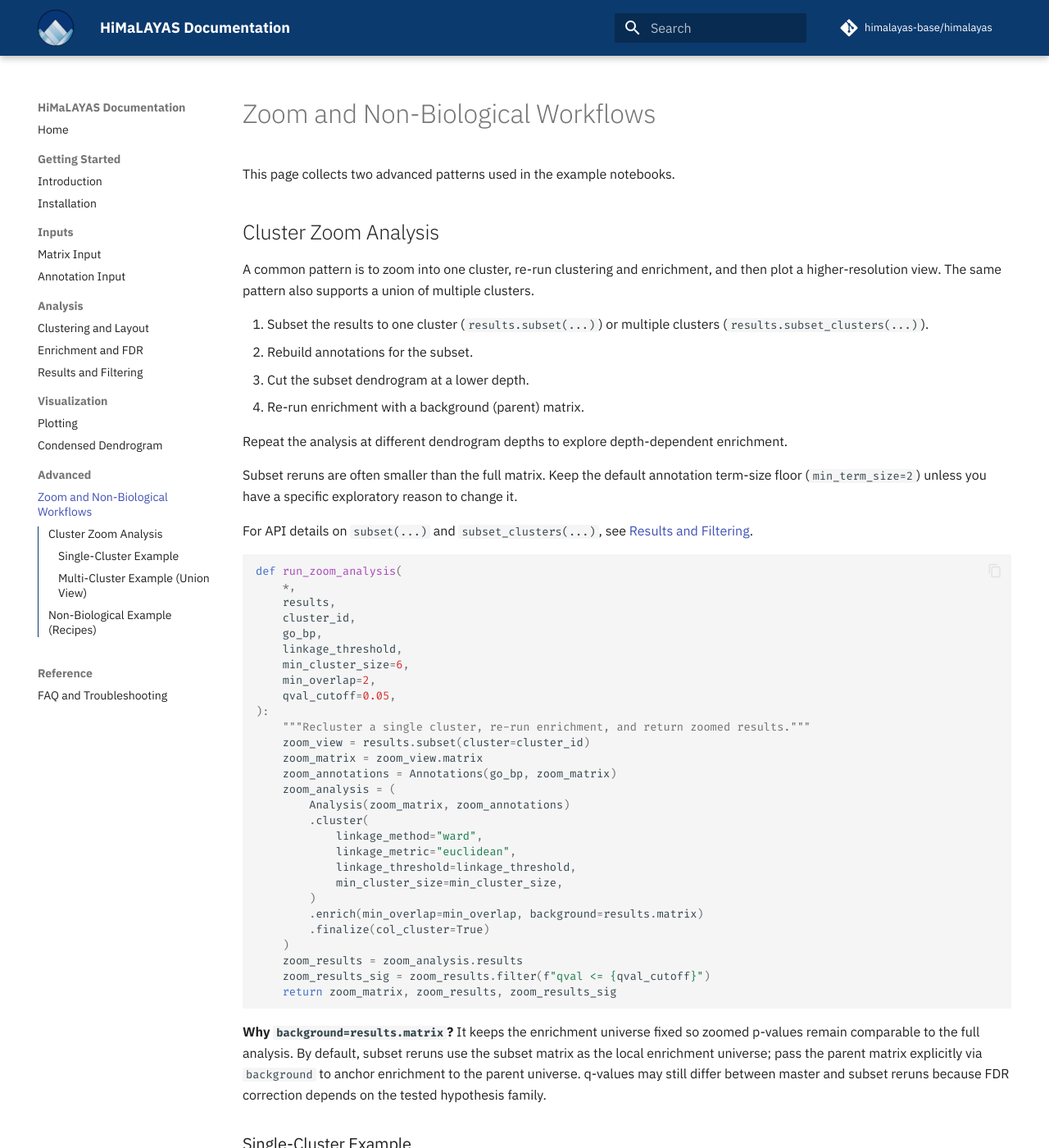
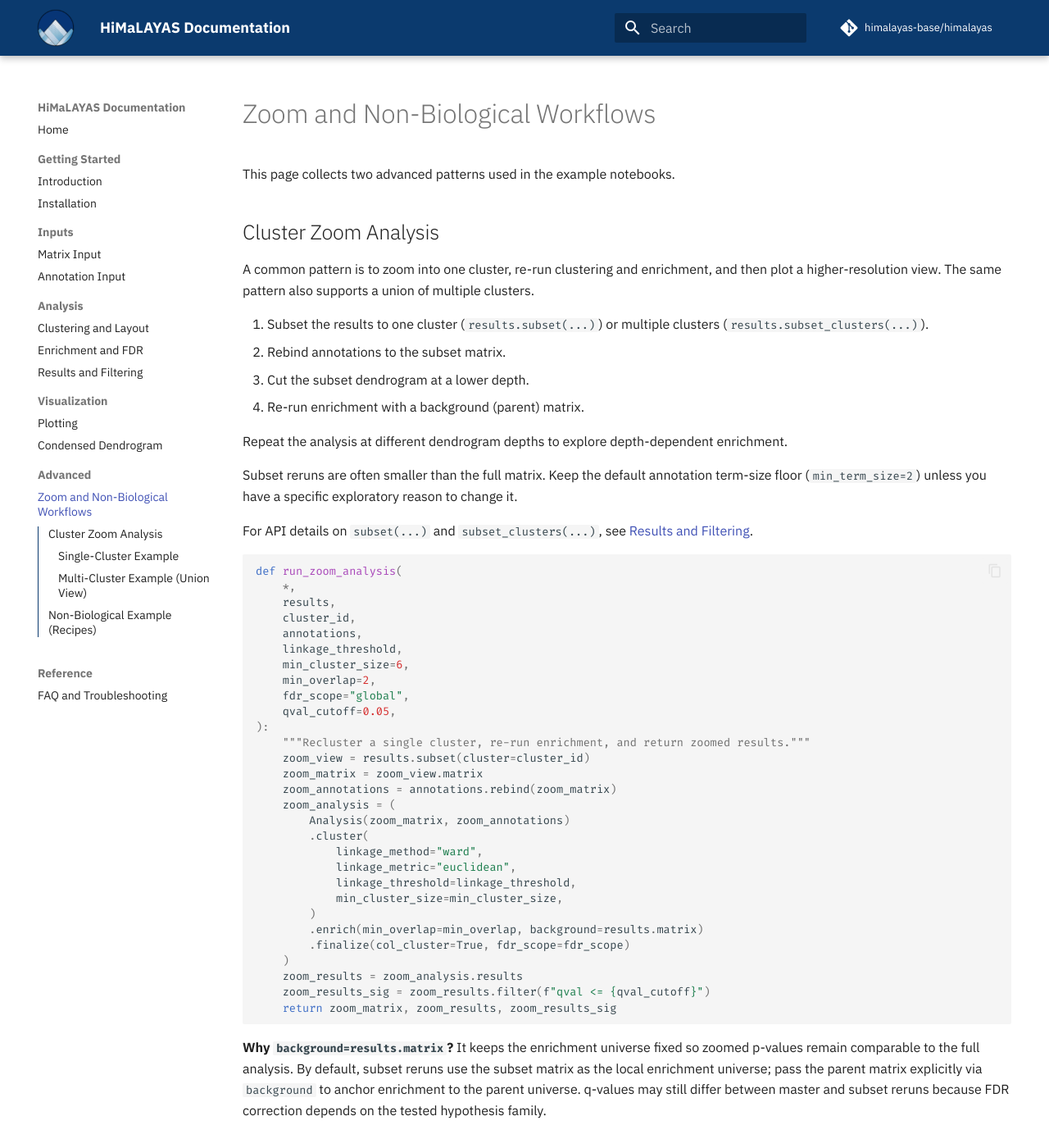
Before and after one commit to himalayas-base/himalayas-docs, an MkDocs documentation site: the page built from docs/9_advanced_workflows.md, in a window 1280 px wide and 1400 px high. Shown: the whole window at 82% size. Built offline with MkDocs 1.6.1 and Material for MkDocs 9.7.7, drawn with Linux system fonts in a browser that asks for light colours; comment, search, counter and statistics services are not loaded; some of the changed text lies outside the part shown.

Commit message:
finely polish prose and examples

````diff
--- a/docs/9_advanced_workflows.md
+++ b/docs/9_advanced_workflows.md
@@ -7,7 +7,7 @@ This page collects two advanced patterns used in the example notebooks.
 A common pattern is to zoom into one cluster, re-run clustering and enrichment, and then plot a higher-resolution view. The same pattern also supports a union of multiple clusters.
 
 1. Subset the results to one cluster (`results.subset(...)`) or multiple clusters (`results.subset_clusters(...)`).
-2. Rebuild annotations for the subset.
+2. Rebind annotations to the subset matrix.
 3. Cut the subset dendrogram at a lower depth.
 4. Re-run enrichment with a background (parent) matrix.
 
@@ -22,16 +22,17 @@ def run_zoom_analysis(
     *,
     results,
     cluster_id,
-    go_bp,
+    annotations,
     linkage_threshold,
     min_cluster_size=6,
     min_overlap=2,
+    fdr_scope="global",
     qval_cutoff=0.05,
 ):
     """Recluster a single cluster, re-run enrichment, and return zoomed results."""
     zoom_view = results.subset(cluster=cluster_id)
     zoom_matrix = zoom_view.matrix
-    zoom_annotations = Annotations(go_bp, zoom_matrix)
+    zoom_annotations = annotations.rebind(zoom_matrix)
     zoom_analysis = (
         Analysis(zoom_matrix, zoom_annotations)
         .cluster(
@@ -41,7 +42,7 @@ def run_zoom_analysis(
             min_cluster_size=min_cluster_size,
         )
         .enrich(min_overlap=min_overlap, background=results.matrix)
-        .finalize(col_cluster=True)
+        .finalize(col_cluster=True, fdr_scope=fdr_scope)
     )
     zoom_results = zoom_analysis.results
     zoom_results_sig = zoom_results.filter(f"qval <= {qval_cutoff}")
@@ -59,12 +60,14 @@ Choose a cluster and a tighter cut, then run the zoom:
 ```python
 example_cluster = int(results.clusters.unique_clusters[0])
 zoom_threshold = 6
+FDR_SCOPE = "global"
 
 zoom_matrix, zoom_results, zoom_results_sig = run_zoom_analysis(
     results=results,
     cluster_id=example_cluster,
-    go_bp=go_bp,
+    annotations=annotations,
     linkage_threshold=zoom_threshold,
+    fdr_scope=FDR_SCOPE,
 )
 ```
 
@@ -88,10 +91,11 @@ Use the same zoom pipeline, but subset a union of parent clusters:
 ```python
 cluster_ids = [2, 7, 9]
 zoom_threshold = 6
+FDR_SCOPE = "global"
 
 zoom_view = results.subset_clusters(clusters=cluster_ids)
 zoom_matrix = zoom_view.matrix
-zoom_annotations = Annotations(go_bp, zoom_matrix)
+zoom_annotations = annotations.rebind(zoom_matrix)
 zoom_analysis = (
     Analysis(zoom_matrix, zoom_annotations)
     .cluster(
@@ -101,7 +105,7 @@ zoom_analysis = (
         min_cluster_size=6,
     )
     .enrich(min_overlap=2, background=results.matrix)
-    .finalize(col_cluster=True)
+    .finalize(col_cluster=True, fdr_scope=FDR_SCOPE)
 )
 
 zoom_results = zoom_analysis.results
@@ -142,7 +146,7 @@ analysis = (
         min_cluster_size=15,
     )
     .enrich(min_overlap=2)
-    .finalize(col_cluster=True)
+    .finalize(col_cluster=True, fdr_scope="global")
 )
 
 results = analysis.results
````
Also changed, not shown: docs/10_faq.md (+1 -1 lines), docs/6_results.md (+1 -1 lines), docs/7_plotting.md (+4 -2 lines), docs/8_condensed_dendrogram.md (+2 -2 lines).
